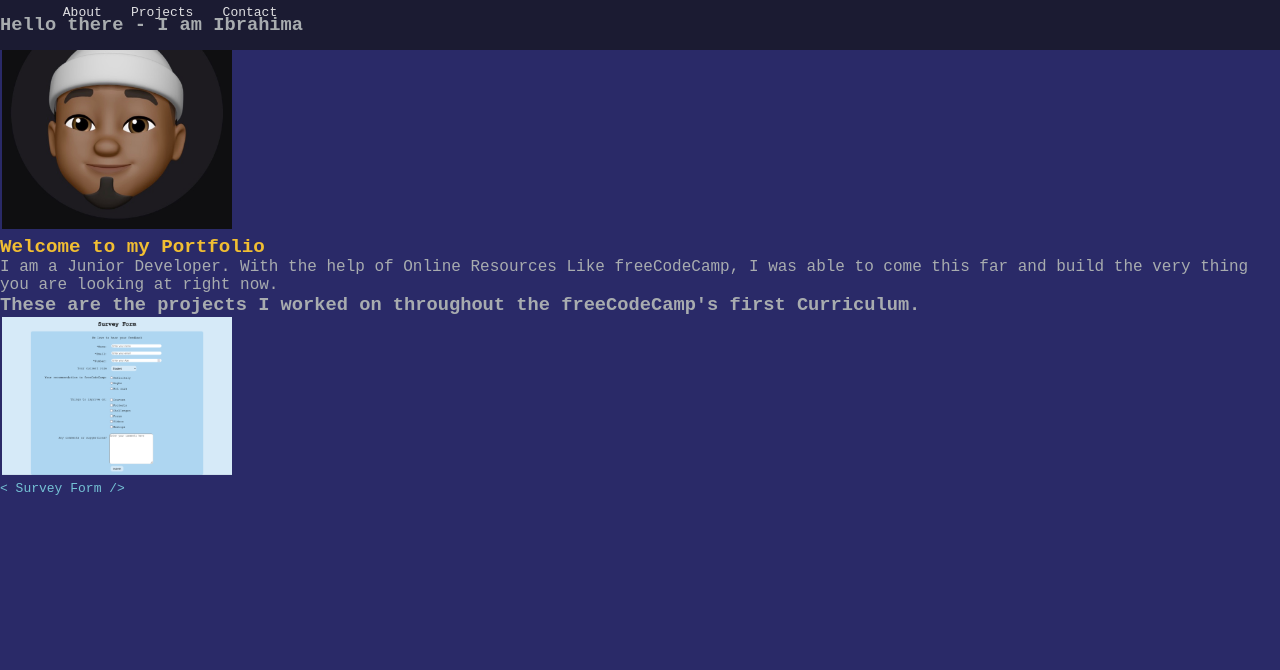
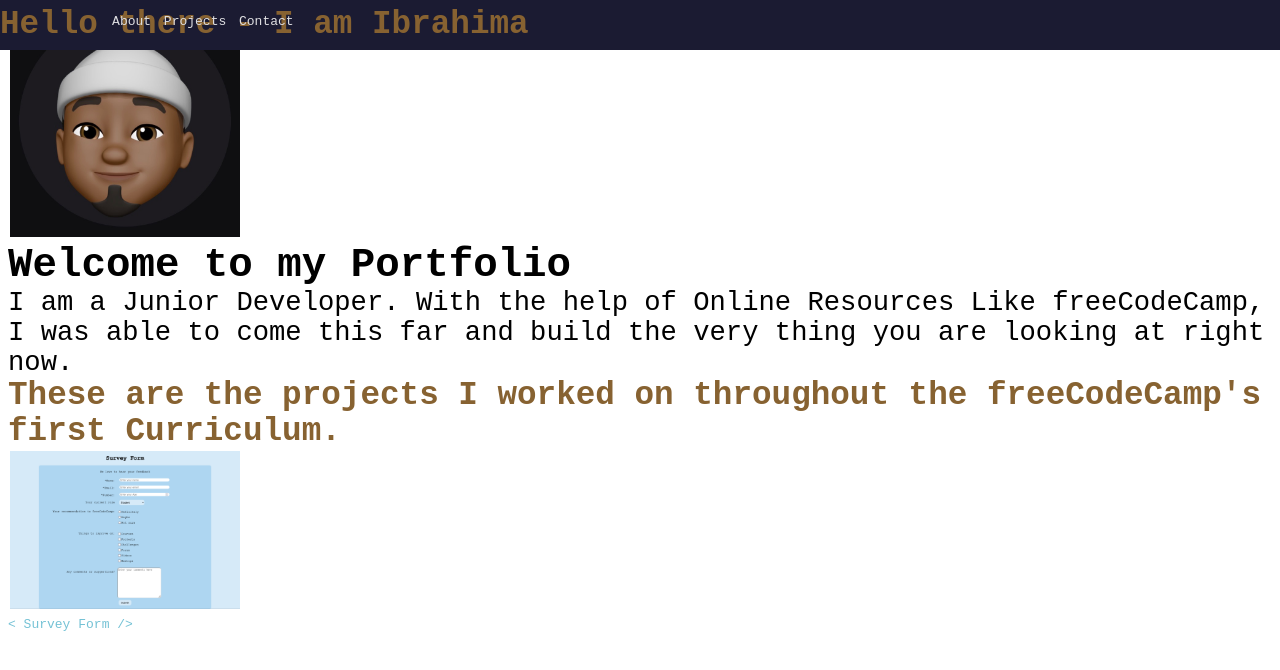
Before and after one commit to ibrahimabah/fCC-Personal-Porfolio, a plain HTML site: page index.html in a window 1280 px wide. Drawn offline with Linux system fonts and the light colour scheme.

Commit message:
log font styling

```diff
--- a/style.css
+++ b/style.css
@@ -1,15 +1,25 @@
+/* -------------------------color pallet-------------------------*/
+:root {
+    --gray-pallet: #d0c9c9;
+    --brown-pallet: #876231;
+    --blue-pallet: #45567d;
+    --orange-pallet: #d88f2f;
+    --dark-pallet: #000;
+}
+
 /* reset */
 * {
     margin: 0;
 }
-/* body */
+/* -------------------------body------------------------- */
 body {
-    background-color: #2a2a68;
-    color: rgb(168, 172, 175);
-    font-family: 'Courier New', Courier, monospace;
+    font-family: 'Courier New', Courier, monospace; /* update font-family*/
+    font-size: 1.7rem;
+    font-weight: 500;
+    line-height: 1.1;
 }
 
-/*  header section */
+/* -------------------------header------------------------- */
 header {
     width: 100%;
     height: 50px;
@@ -21,17 +31,20 @@ header {
     top: 0;
   }
 
-h1 {
-    color: #f1be32;
+h3 {
+    color: var(--brown-pallet);
     font-size: min(5vw, 1.2em);
   }
 
 #navbar {
-    width: 50%;
+    display: flex;
+    justify-content: flex-end;
+    position: fixed;
+    width: 100%;
     max-width: 300px;
     height: 50px;
-    position: fixed;
     top: 0;
+    left: 0;
 }
 
 #navbar > ul {
@@ -94,3 +107,16 @@ html {
     font-size: 60%;
 }
 }
+
+/* -------------------------main------------------------- */
+main {
+    top: auto;
+    padding: 5px;
+    margin: 3px;
+}
+
+/* welcome-section */
+#welcome-section {
+    display: flex;
+    flex-direction: column;
+}
```
